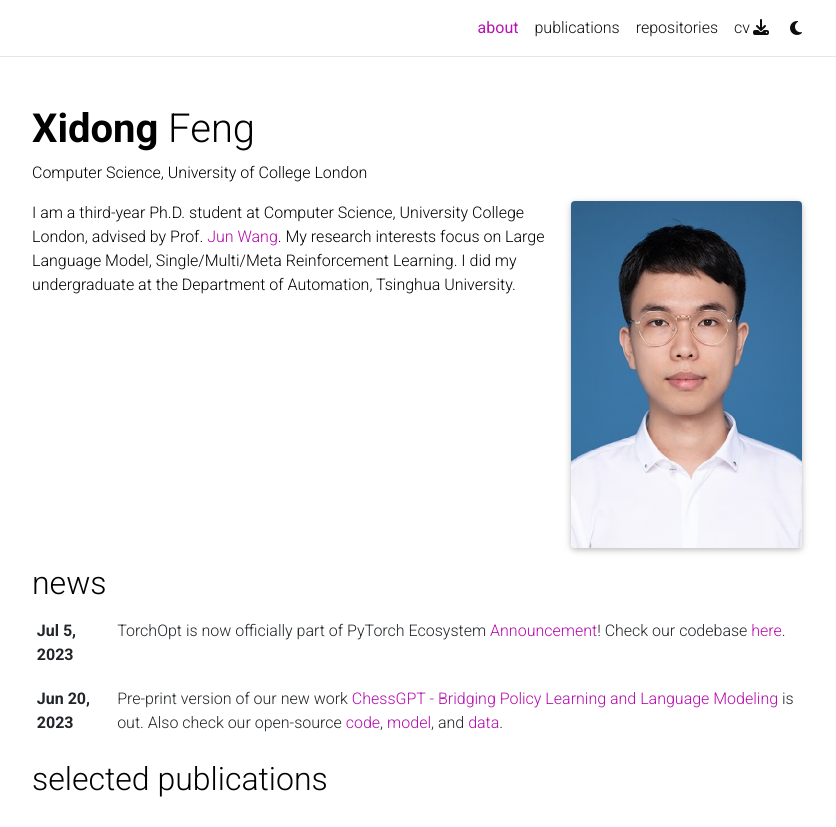
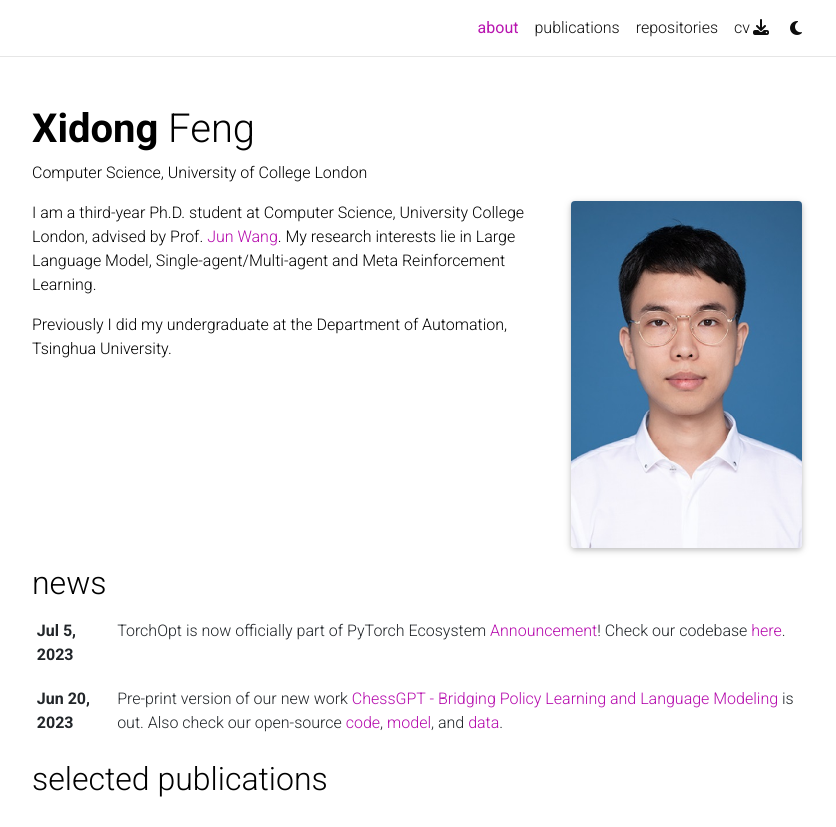
Before and after one commit to waterhorse1/waterhorse1.github.io, a Jekyll site: the page built from _pages/about.md, in a window 1280 px wide and 1116 px high, cut to the strip 0-827 px from the top of the window. Shown: the whole strip, without its empty margins (223-1059 px from the left). Built offline with Jekyll 4.4.1, drawn with Linux system fonts in a browser that asks for light colours; full-size pictures stand in for the smaller copies a plugin makes; comment, search, counter and statistics services are not loaded; a style sheet for code colours, icons or effects is not loaded.

Commit message:
Update about.md

```diff
--- a/_pages/about.md
+++ b/_pages/about.md
@@ -16,4 +16,6 @@
 social: true  # includes social icons at the bottom of the page
 ---
 
-I am a third-year Ph.D. student at Computer Science, University College London, advised by Prof. [Jun Wang](http://www0.cs.ucl.ac.uk/staff/jun.wang/). My research interests focus on Large Language Model, Single/Multi/Meta Reinforcement Learning. I did my undergraduate at the Department of Automation, Tsinghua University.
+I am a third-year Ph.D. student at Computer Science, University College London, advised by Prof. [Jun Wang](http://www0.cs.ucl.ac.uk/staff/jun.wang/). My research interests lie in Large Language Model, Single-agent/Multi-agent and Meta Reinforcement Learning.
+
+Previously I did my undergraduate at the Department of Automation, Tsinghua University.
```
